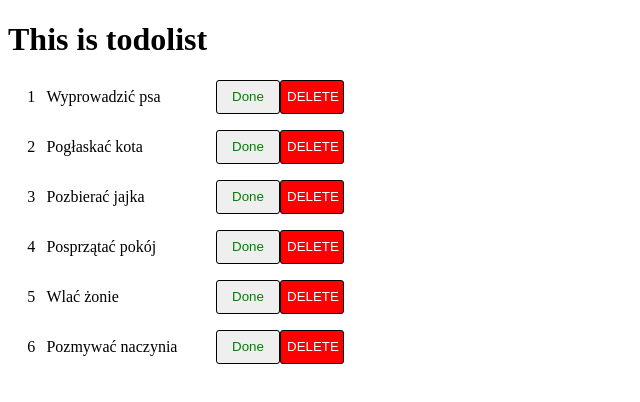
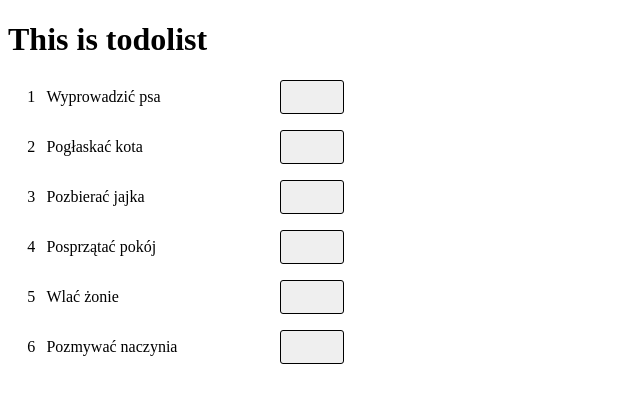
Before and after one commit to flagoon/ng-todo-app, an Angular app: page / in a window 1280 px wide. Shown: the top 402 px of the page, without its empty margins (0-640 px from the left). Built offline with nearby package versions, Linux system fonts and the light colour scheme.

Commit message:
Added font awesome and some style/logic.

```diff
--- a/src/app/todolist/todolist.component.html
+++ b/src/app/todolist/todolist.component.html
@@ -1,8 +1,14 @@
 <ul>
-  <li *ngFor="let mock of mocks; let i = index" [attr.data.index]="i" [class.selected]="selectedMock === mock">
+  <li *ngFor="let mock of mocks; let i = index" [attr.data-index]="i" [class.selected]="mock.done">
     <span class="id">{{mock.id}}</span>
     <span class="value">{{mock.value}}</span>
-    <button (click)=onClick(mock) class="done">{{value}}</button>
-    <button class="delete">DELETE</button>
+    <button (click)=[onClick(mock)] [class.delete]="mock.done" [class.done]="!mock.done">
+      <span *ngIf="!mock.done">
+        <i class="fa fa-check done"></i>
+      </span>
+      <span *ngIf="mock.done">
+        <i class="fa fa-trash"></i>
+      </span>
+    </button>
   </li>
 </ul>
```
